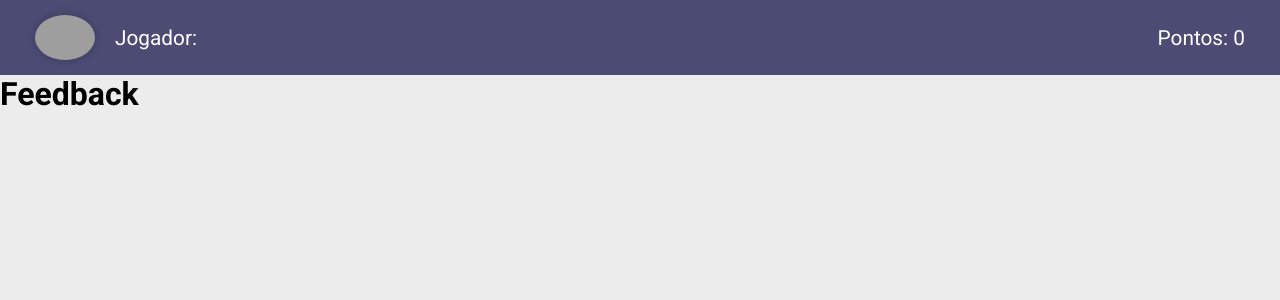
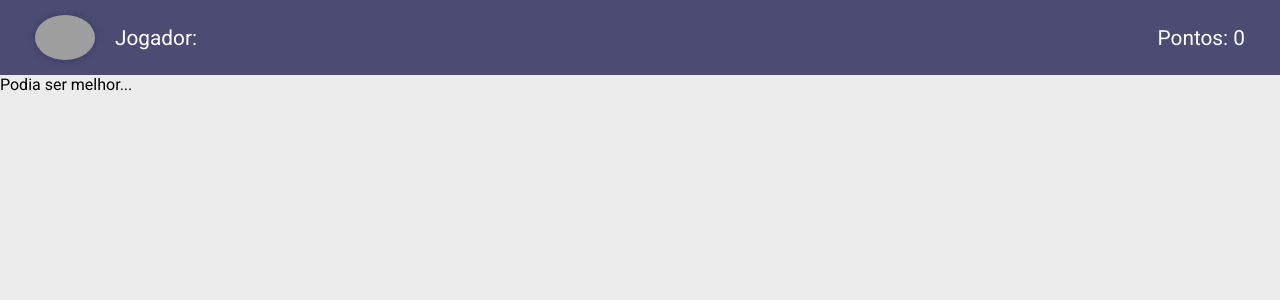
Before and after one commit to victorjunior95/sd-08-project-trivia-react-redux, a React (Create React App) app: page /feedback in a window 1280 px wide. Shown: the top 300 px of the page. Built offline with nearby package versions, Linux system fonts and the light colour scheme; grey boxes are pictures that could not be loaded.

Commit message:
Requisito 13 concluído

```diff
--- a/src/pages/Feedback.js
+++ b/src/pages/Feedback.js
@@ -1,16 +1,32 @@
 import React, { Component } from 'react';
+import PropTypes from 'prop-types';
+import { connect } from 'react-redux';
 
 import Header from '../components/Header';
 
 class Feedback extends Component {
   render() {
+    const { assertions } = this.props;
+    const MIN_ASSERTIONS = 3;
     return (
       <>
         <Header />
-        <h1 data-testid="feedback-text">Feedback</h1>
+        <p data-testid="feedback-text">
+          { assertions < MIN_ASSERTIONS
+            ? 'Podia ser melhor...'
+            : 'Mandou bem!'}
+        </p>
       </>
     );
   }
 }
 
-export default Feedback;
+Feedback.propTypes = {
+  assertions: PropTypes.number.isRequired,
+};
+
+const mapStateToProps = ({ game }) => ({
+  assertions: game.assertions,
+});
+
+export default connect(mapStateToProps)(Feedback);
--- a/src/store/ducks/game.js
+++ b/src/store/ducks/game.js
@@ -11,6 +11,7 @@ const INITIAL_STATE = {
   numberOfQuestions: 5,
   currentQuestionIndex: 0,
   isRevealed: false,
+  assertions: 0,
   score: 0,
 };
 
@@ -33,10 +34,12 @@ const game = (state = INITIAL_STATE, action) => {
     const { difficulty } = currentQuestion;
     const score = +'10' + (count * DIFFICULTY_SCORES[atob(difficulty)]);
     const newScore = state.score + score;
+    const newAssertions = state.assertions + 1;
 
     localStorage.setItem('state', JSON.stringify({
       player: {
         score: newScore,
+        assertions: newAssertions,
       },
     }));
 
@@ -45,6 +48,7 @@ const game = (state = INITIAL_STATE, action) => {
       isRevealed: true,
       isEndGame: false,
       score: newScore,
+      assertions: newAssertions,
     };
   }
 
```
Also changed, not shown: 1 other file (tests, documents, lock files or other folders).
